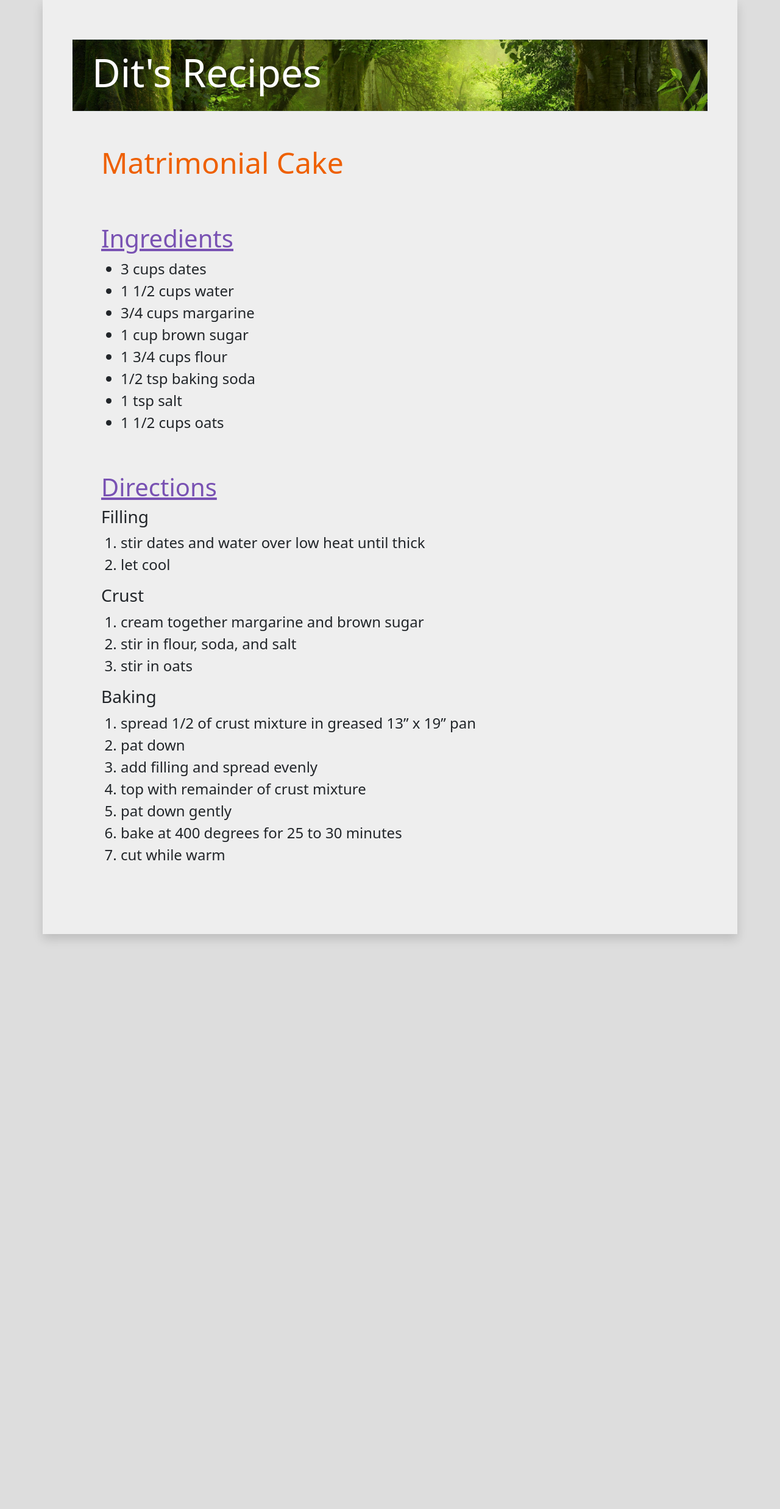
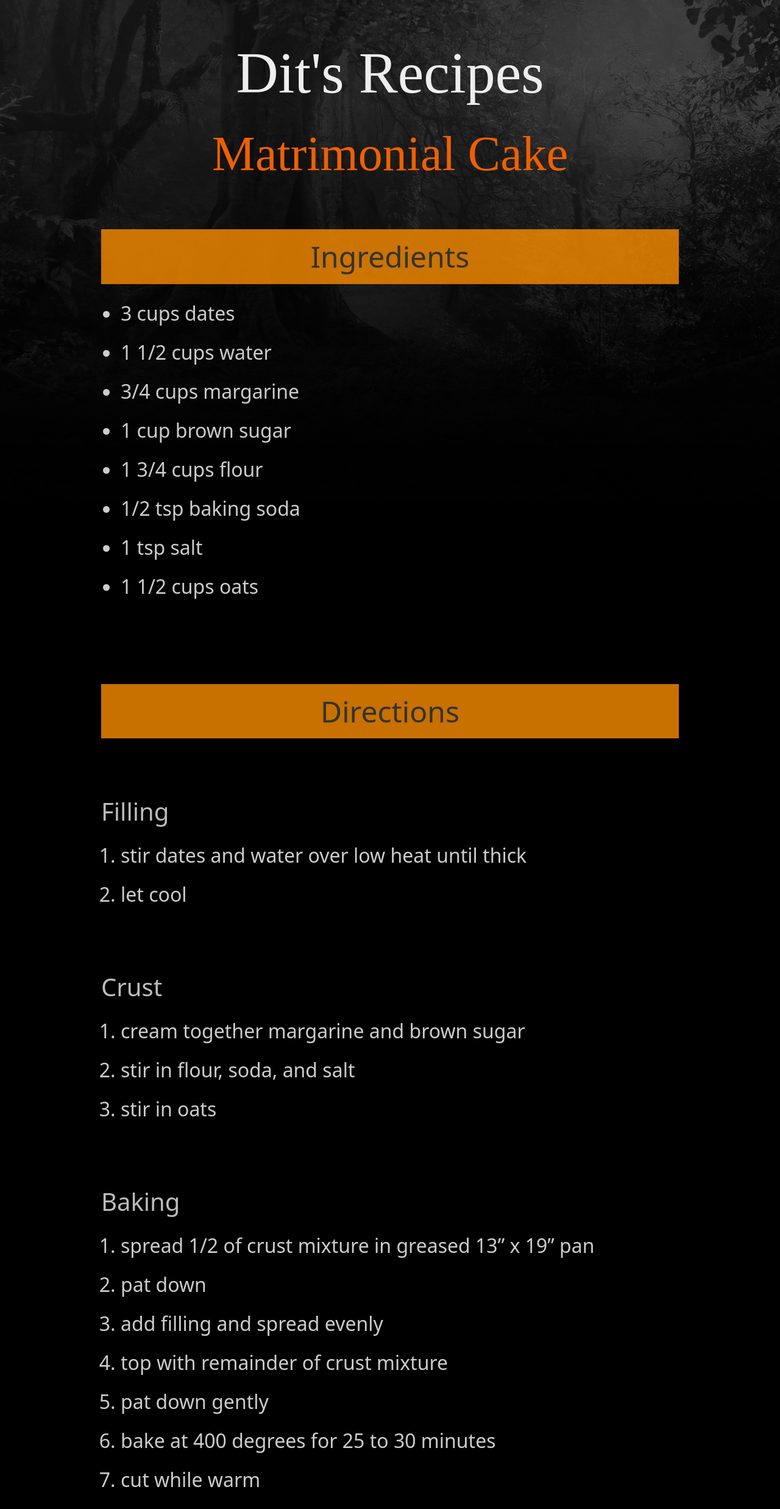
Before and after one commit to dits-family-cookbook/dits-family-cookbook.github.io, a Jekyll site: the page built from recipes/baking-and-desserts/cakes/matrimonial-cake.md, in a window 1280 px wide. Shown: the whole page at 61% size. Built offline with Jekyll 4.4.1, drawn with Linux system fonts in a browser that asks for light colours.

Commit message:
new design

```diff
--- a/_layouts/page.html
+++ b/_layouts/page.html
@@ -12,10 +12,12 @@
   </head>
   <body>
     <script src="https://cdn.jsdelivr.net/npm/bootstrap@5.0.1/dist/js/bootstrap.bundle.min.js" integrity="sha384-gtEjrD/SeCtmISkJkNUaaKMoLD0//ElJ19smozuHV6z3Iehds+3Ulb9Bn9Plx0x4" crossorigin="anonymous"></script>
-    <div class="container shadow p-lg-5">
-      <div class="jumbotron border"><a href="/"><h1 class="jumbotext">Dit's Recipes</h1></a></div>
-      <div class="container content p-lg-5">
-        <div class="recipe-name">{{ page.title }}</div>
+     <div class="container content px-lg-5">
+      <div class="text-center pt-5">
+        <a href="/" class="site-title">Dit's Recipes</a>
+      </div>
+      <div class="container recipe-content px-lg-5">
+        <div class="text-center recipe-title">{{ page.title }}</div>
         {{ content }}
       </div>
     </div>
--- a/css/style.css
+++ b/css/style.css
@@ -1,45 +1,78 @@
 html, body {
-	background-color: #ddd;
+	margin: 0px;
+	padding: 0px;
+	background-color: #000;
 }
 
-.container {
-	background-color: #eee;
+body {
+    background-image: url('/img/background.png');
+    background-attachment: fixed;
+  	background-position: top;
+    background-repeat: no-repeat;
 }
 
-a {
-    text-decoration: none;
+ol, ul {
+	line-height: 200%;
 }
 
-.recipe-name {
-	font-size: 3rem;
+.site-title {
+	color: #eee !important;
+	font-size: 6rem !important;
+	font-family: 'Brush Script MT', cursive;
+}
+
+.recipe-title {
+	font-size: 5rem;
+	font-family: 'Brush Script MT', cursive;
 	color: #ee6002;
 }
 
+.content {
+    font-size: 2rem;
+    color: #ccc;
+}
+
 .content h1 {
-    margin-top: 4rem;
-    color: #7952b3;
-    text-decoration: underline;
+	font-size: 3rem;
+    text-align: center;
+	background-color: rgba(251,140,0,.8);
+	padding: 1rem;
+	color: #333;
+	margin-bottom: 1rem;
+	margin-top: 8rem;
+}
+
+.recipe-content h1:first-of-type {
+	margin-top: 4rem !important;
+}
+
+.recipe-list h1:first-of-type {
+	margin-top: 4rem !important;
 }
 
 .content h2 {
-    margin-top: 1.5rem;
-    color: #dd0074;
+	font-size: 2.5rem;
+    text-align: center;
+	background-color: rgba(194,94,0,.8);
+	padding: 1rem;
+	color: #bbb;
+	margin-bottom: 1rem;
+	margin-top: 6rem;
+
 }
 
-.jumbotron {
-    margin-top: 1rem;
-    padding: 1rem;
-    padding-left: 2rem;
-    background-image: url('/img/header.jpeg');
-    background-size: cover;
-    background-repeat: no-repeat;
+.content a {
+	font-size: 3rem;
+    text-decoration: none;
+    text-align: center;
+	padding: 1rem;
+	color: #eee;
+	margin-bottom: 1rem;
+	margin-top: 6rem;
 }
 
-.jumbotext {
-    color: white;
-    font-size: 4rem;
+.recipe-content h2 {
+	padding: 0;
+	text-align: left;
+	background-color: transparent;
 }
-
-.content {
-    font-size: 1.5rem;
-}
--- a/recipes/baking-and-desserts/cakes/matrimonial-cake.md
+++ b/recipes/baking-and-desserts/cakes/matrimonial-cake.md
@@ -16,18 +16,18 @@ layout: page
 
 # Directions
 
-### Filling
+## Filling
 
 1. stir dates and water over low heat until thick
 1. let cool
 
-### Crust
+## Crust
 
 1. cream together margarine and brown sugar
 1. stir in flour, soda, and salt
 1. stir in oats
 
-### Baking
+## Baking
 
 1. spread 1/2 of crust mixture in greased 13" x 19" pan
 1. pat down
```
Also changed, not shown: _layouts/default.html (+5 -3 lines), img/background.png (added).
